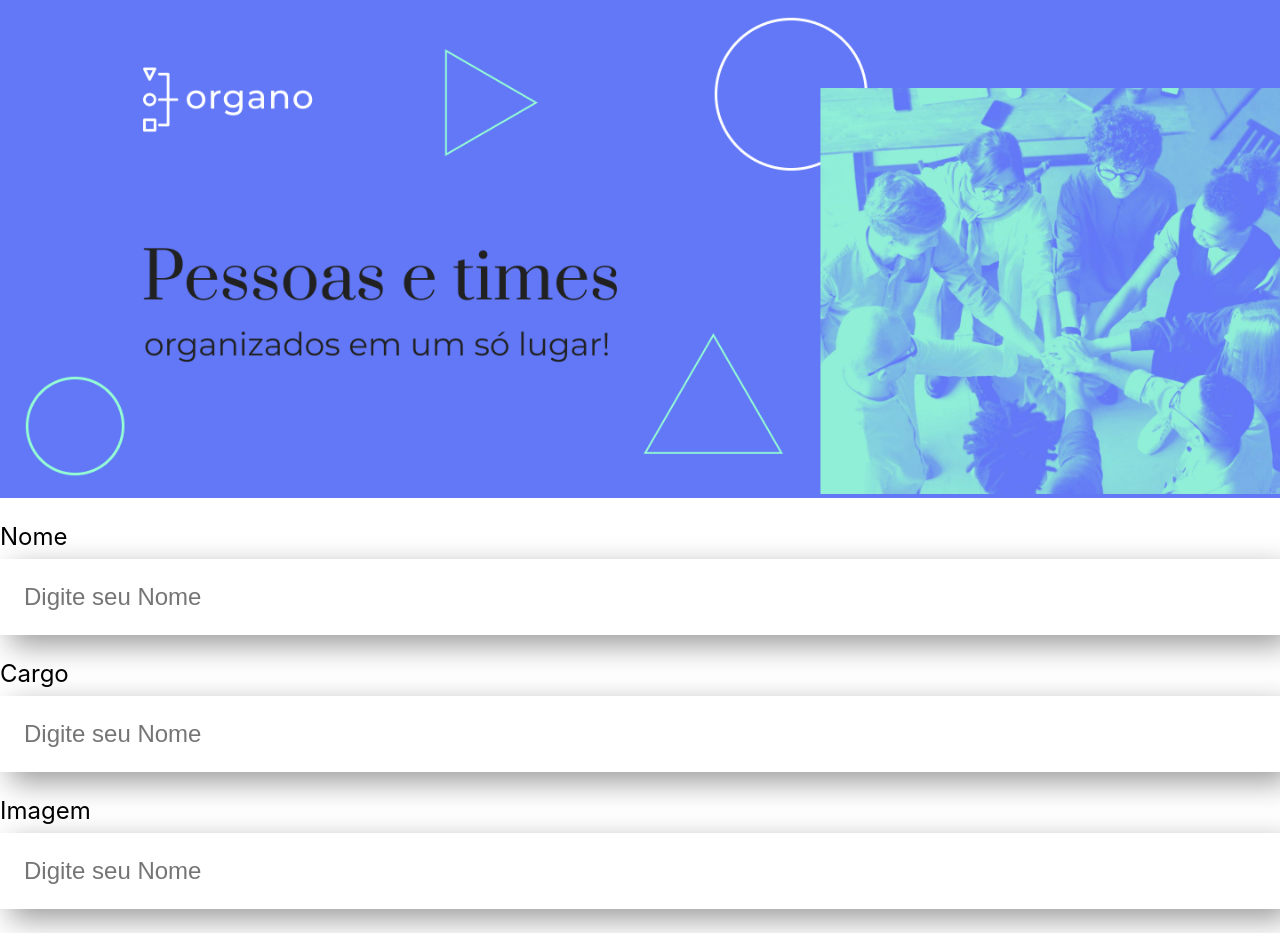
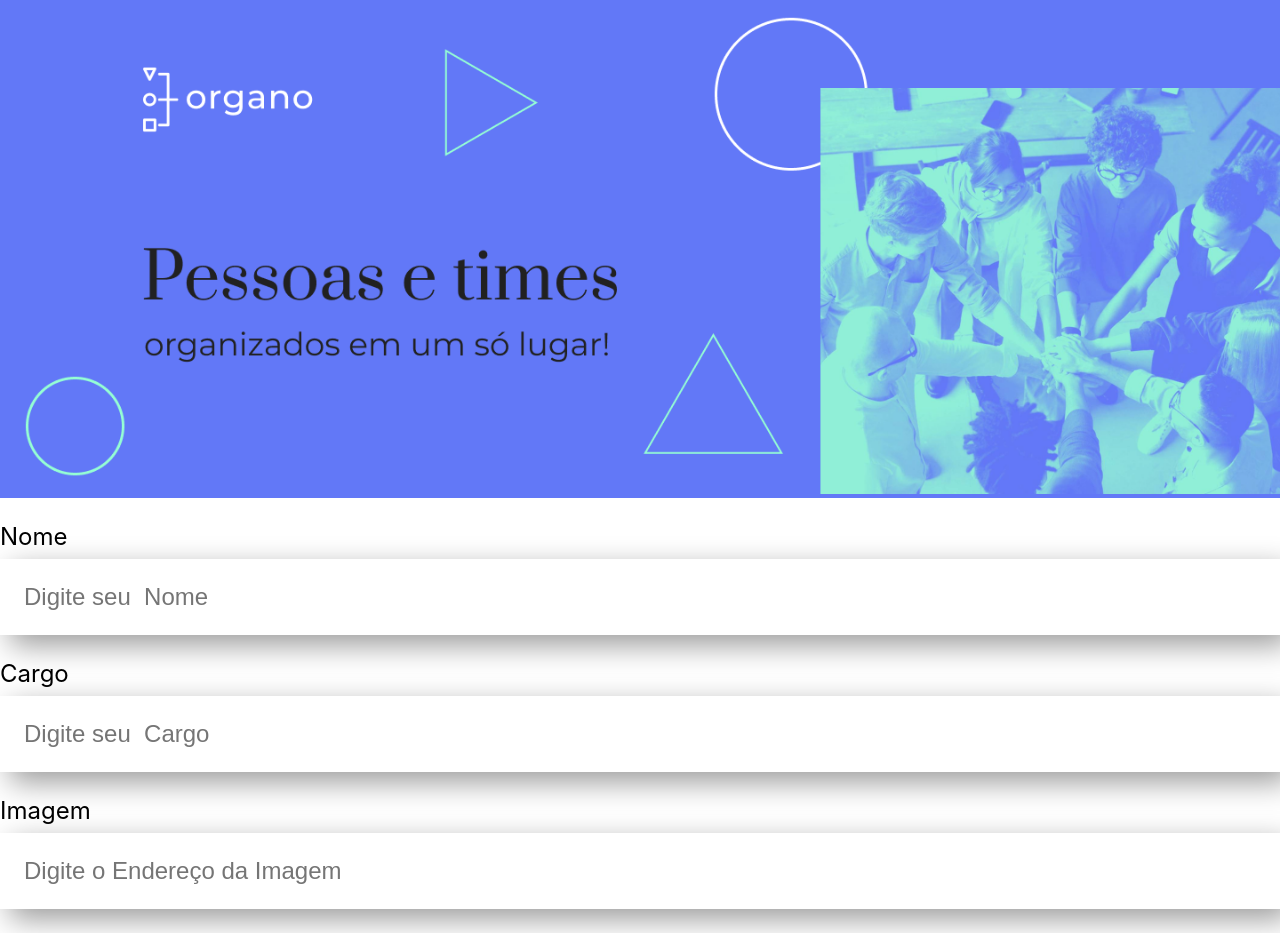
Before and after one commit to DevJuniorP/organograma__alura, a React (Create React App) app: page / in a window 1280 px wide. Built offline with nearby package versions, Linux system fonts and the light colour scheme.

Commit message:
orga
08/05

```diff
--- a/src/App.js
+++ b/src/App.js
@@ -5,9 +5,9 @@
   return (
     <div className="App">
       <Banner />
-      <CampoTexto label="Nome" />
-      <CampoTexto label="Cargo" />
-      <CampoTexto label="Imagem" />
+      <CampoTexto label="Nome" placeholder='Digite seu  Nome'/>
+      <CampoTexto label="Cargo" placeholder='Digite seu  Cargo'/>
+      <CampoTexto label="Imagem" placeholder='Digite o Endereço da Imagem'/>
     </div>
   );
 }
--- a/src/componentes/CampoTexto/index.js
+++ b/src/componentes/CampoTexto/index.js
@@ -2,8 +2,11 @@
 const CampoTexto = (props) => {
     return(
         <div className="campo-texto">
-            <label>{props.label}</label>
-            <input placeholder='Digite seu Nome' />
+            <label>
+                {props.label}
+            </label>
+            <input placeholder={props.placeholder} />
+            {/* { <input placeholder={`${props.placeholder}...`} /> } concatenado */}
         </div>
     )
 }
```
